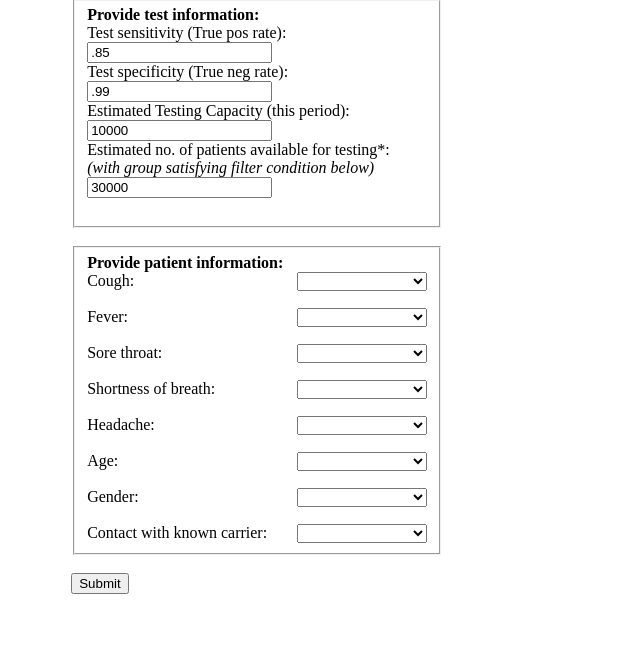
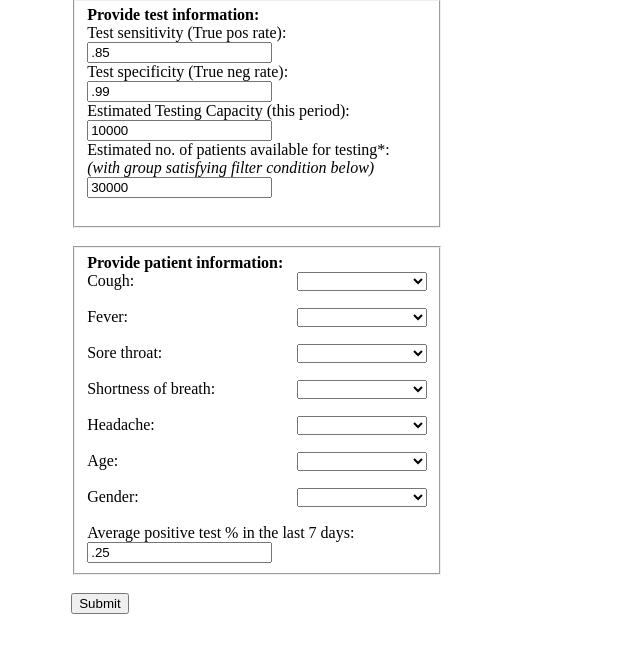
Before and after one commit to nitimkc/covidpredictor-app, a Flask app: page / in a window 1280 px wide. Shown: the part 81-734 px from the top of the page, without its empty margins (0-640 px from the left). Run offline with Flask 2, Linux system fonts and the light colour scheme; parts of the project's set-up code (start-up, migrations or seed data) failed here and were passed over.

Commit message:
changed a feature in the model

```diff
--- a/app.py
+++ b/app.py
@@ -41,16 +41,17 @@ def results():
         test_capacity, n_patient = int(request.form['test_capacity']), int(request.form['n_patient'])
         # rates = ['85.0', '90.0']
         # test_capacity , n_patient = 10000, 30000
+
         rates  = [ float(i) if float(i) < 1 else float(i)/100 for i in rates]
         tpr , tnr = rates[0], rates [1]
         n_patient  = test_capacity if test_capacity > n_patient  else n_patient
         print(n_patient, type(n_patient))
         print(test_capacity, type(test_capacity))
 
+        input_vals = [request.form['cough'], request.form['fever'], request.form['sorethroat'], request.form['shortnessofbreath'],
+                        request.form['headache'], request.form['sixtiesplus'], request.form['gender'], request.form['apt7'],]
         # input_vals = ['No','Yes','Yes','Yes','Yes','Above 60','Unknown','Yes',]
         # input_vals = ['Yes','No','No','No','No','Below 60','Female','Unknown',]
-        input_vals = [request.form['cough'], request.form['fever'], request.form['sorethroat'], request.form['shortnessofbreath'],
-                        request.form['headache'], request.form['sixtiesplus'], request.form['gender'], request.form['contact'],]
         input_vars = [k for k in col_means]
         record = dict(zip(input_vars, input_vals))
 
--- a/model/data_info.txt
+++ b/model/data_info.txt
@@ -1,5 +1,5 @@
 {
-'features': ['cough', 'fever', 'sore_throat', 'shortness_of_breath', 'head_ache', 'Sixties', 'Gender', 'contact'],
+'features': ['cough', 'fever', 'sore_throat', 'shortness_of_breath', 'head_ache', 'Sixties', 'Gender', 'Ave_Pos_Past7d'],
 'target': 'testresult',
 'validation':'Validation',
 }
--- a/templates/main.html
+++ b/templates/main.html
@@ -72,8 +72,8 @@ input[type="number"] {
                                     <i>(with group satisfying filter condition below)</i></label>
             <input type="number" id="n_patient" name="n_patient" min="1" value="30000"><br>
             <br>
-        </fieldset><br>
-        <fieldset class="inputtable">
+    </fieldset><br>
+    <fieldset class="inputtable">
         <strong>Provide patient information:</strong><br>
         Cough:
         <select name="cough" required>
@@ -126,13 +126,8 @@ input[type="number"] {
             <option>Unknown</option>
         </select> <br>
         <br>
-        Contact with known carrier:
-        <select name="contact" required>
-            <option></option>
-            <option>Yes</option>
-            <option>No</option>
-            <option>Unknown</option>
-        </select> <br>
+        <label  for="apt7">Average positive test % in the last 7 days:</label>
+        <input type="number" id="apt7" name="apt7" min="0.0" max="1.0", step="any" value=".25"><br>
         </fieldset>
         <br>
         <input type="submit" value="Submit">
```
Also changed, not shown: 3 other files.
